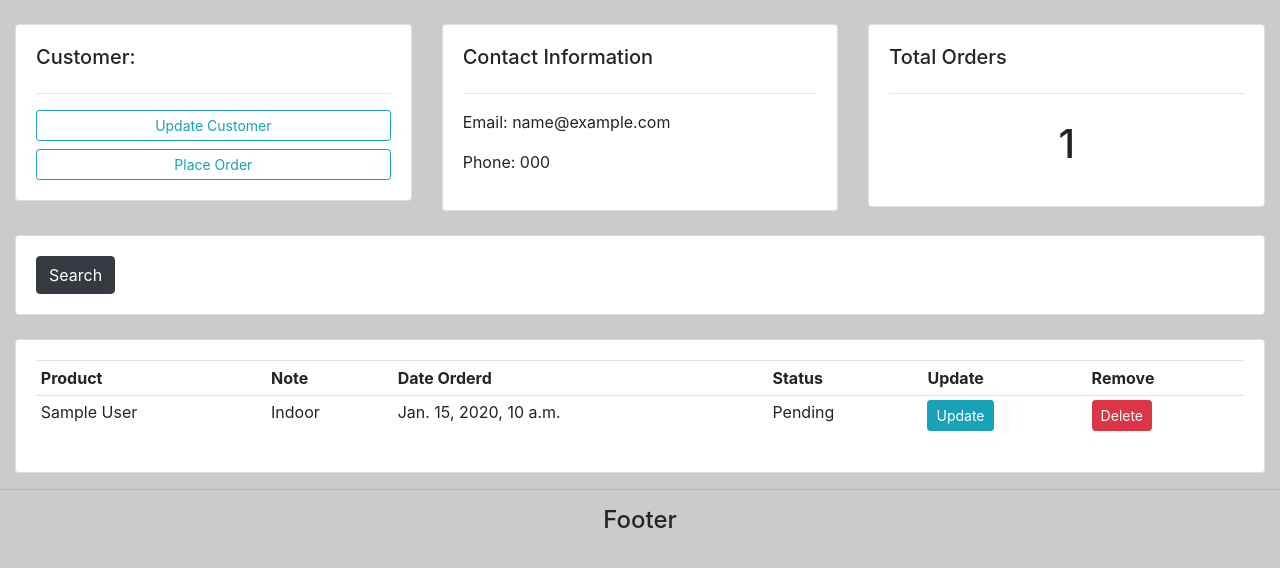
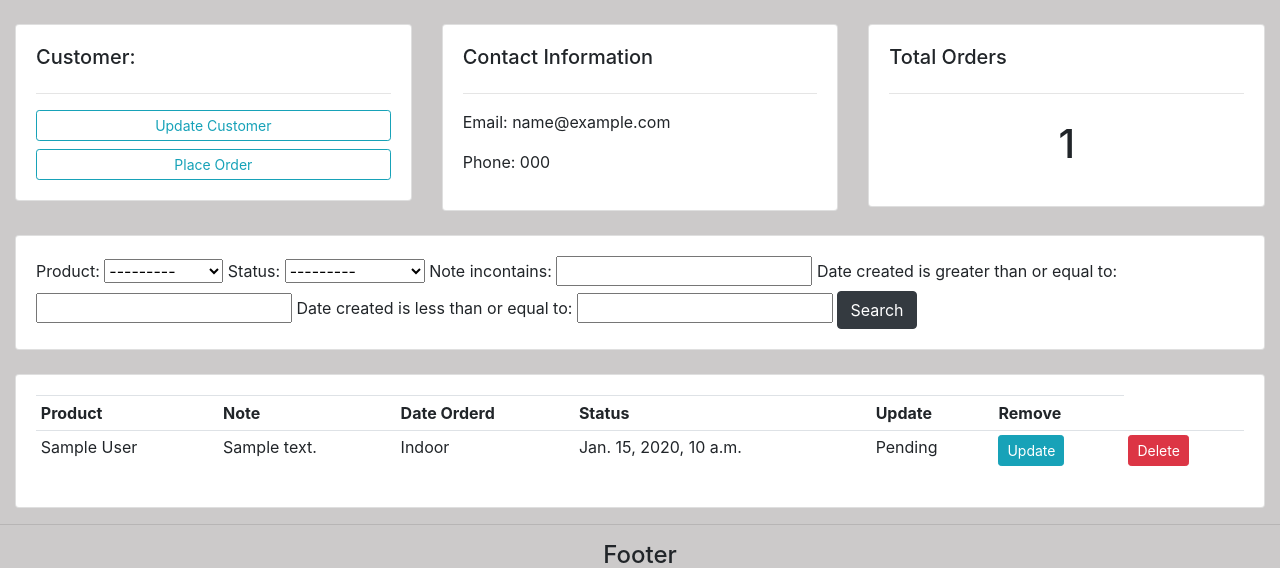
Before and after one commit to edjohn00/django_learning, a Django app: page /customer/1/ in a window 1280 px wide. Shown: the part 56-624 px from the top of the page. Run offline with Django 4.2, Linux system fonts and the light colour scheme; tables that the repository leaves empty hold one stand-in row (values such as "Sample post"); some libraries are stand-ins or nearby versions.

Commit message:
done with filter form

```diff
--- /dev/null
+++ b/accounts/filters.py
@@ -0,0 +1,14 @@
+import django_filters
+from django_filters import DateFilter, CharFilter
+
+from .models import *
+
+class OrderFilter(django_filters.FilterSet):
+    start_date = DateFilter(field_name="date_created", lookup_expr='gte')
+    end_date = DateFilter(field_name="date_created", lookup_expr='lte')
+    note = CharFilter(field_name='note', lookup_expr='incontains')
+
+    class Meta:
+        model = Order
+        fields = '__all__'
+        exclude = ['customer', 'date_created']
--- a/accounts/models.py
+++ b/accounts/models.py
@@ -44,6 +44,7 @@ class Order(models.Model):
     product = models.ForeignKey(Product, null=True, on_delete=models.SET_NULL)
     date_created = models.DateTimeField(auto_now_add=True, null=True)
     status = models.CharField(max_length=200, null=True, choices=STATUS)
+    note = models.CharField(max_length=1000, null=True)
 
     def __str__(self):
         return self.product.name
--- a/accounts/templates/accounts/customer.html
+++ b/accounts/templates/accounts/customer.html
@@ -67,6 +67,7 @@
 
 				<tr>
 					<td>{{order.product}}</td>
+					<td>{{order.note}}</td>
 					<td>{{order.product.category}}</td>
 					<td>{{order.date_created}}</td>
 					<td>{{order.status}}</td>
--- a/accounts/templates/accounts/dashboard.html
+++ b/accounts/templates/accounts/dashboard.html
@@ -8,6 +8,7 @@
 
 <div class="row">
 	<div class="col-md-5">
+		<hr>
 		<h5>CUSTOMERS:</h5>
 		<hr>
 		<div class="card card-body">
@@ -32,7 +33,8 @@
 	</div>
 
 	<div class="col-md-7">
-		<h5>LAST 5 ORDERS</h5>
+		<hr>
+		<h5>ORDERS</h5>
 		<hr>
 		<div class="card card-body">
 			<table class="table table-sm">
--- a/accounts/templates/accounts/delete.html
+++ b/accounts/templates/accounts/delete.html
@@ -7,7 +7,6 @@
     <div class="col-md">
         <div class="card card-body">
             <p class="">Are you sure you wannt to delete? {{item}}</p>
-
             <form action="{% url 'delete_order' item.id %}" method="POST">
             {% csrf_token %}
             <a class="btn btn-warning" href="{% url 'home' %}">Cancel</a>
--- a/accounts/views.py
+++ b/accounts/views.py
@@ -5,6 +5,7 @@ from django.forms import inlineformset_factory
 # Create your views here.
 from .models import *
 from .forms import OrderForm
+from .filters import OrderFilter
 
 def home(request):
     orders = Order.objects.all()
@@ -28,7 +29,10 @@ def customer(request, pk_test):
     orders = customer.order_set.all()
     order_count = orders.count()
 
-    context = {'customer': customer, 'orders': orders, 'order_count': order_count}
+    myFilter = OrderFilter(request.GET, queryset=orders)
+    orders = myFilter.qs
+
+    context = {'customer': customer, 'orders': orders, 'order_count': order_count, 'myFilter': myFilter}
     return render(request, 'accounts/customer.html', context)
 
 def createOrder(request, pk):
--- a/django_project/settings.py
+++ b/django_project/settings.py
@@ -41,6 +41,7 @@ INSTALLED_APPS = [
     'django.contrib.staticfiles',
 
     'accounts',
+    'django_filters',
 ]
 
 MIDDLEWARE = [
```
Also changed, not shown: accounts/migrations/0006_order_note.py (added).
